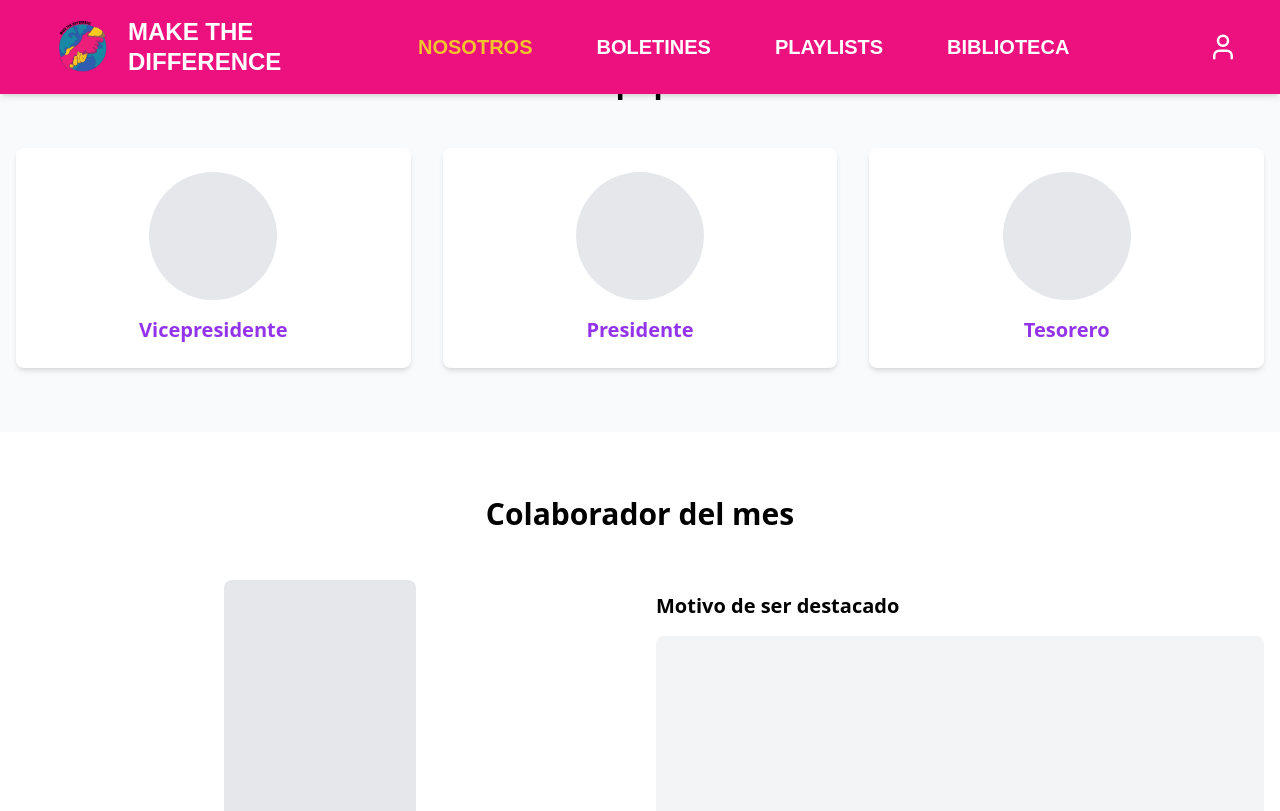
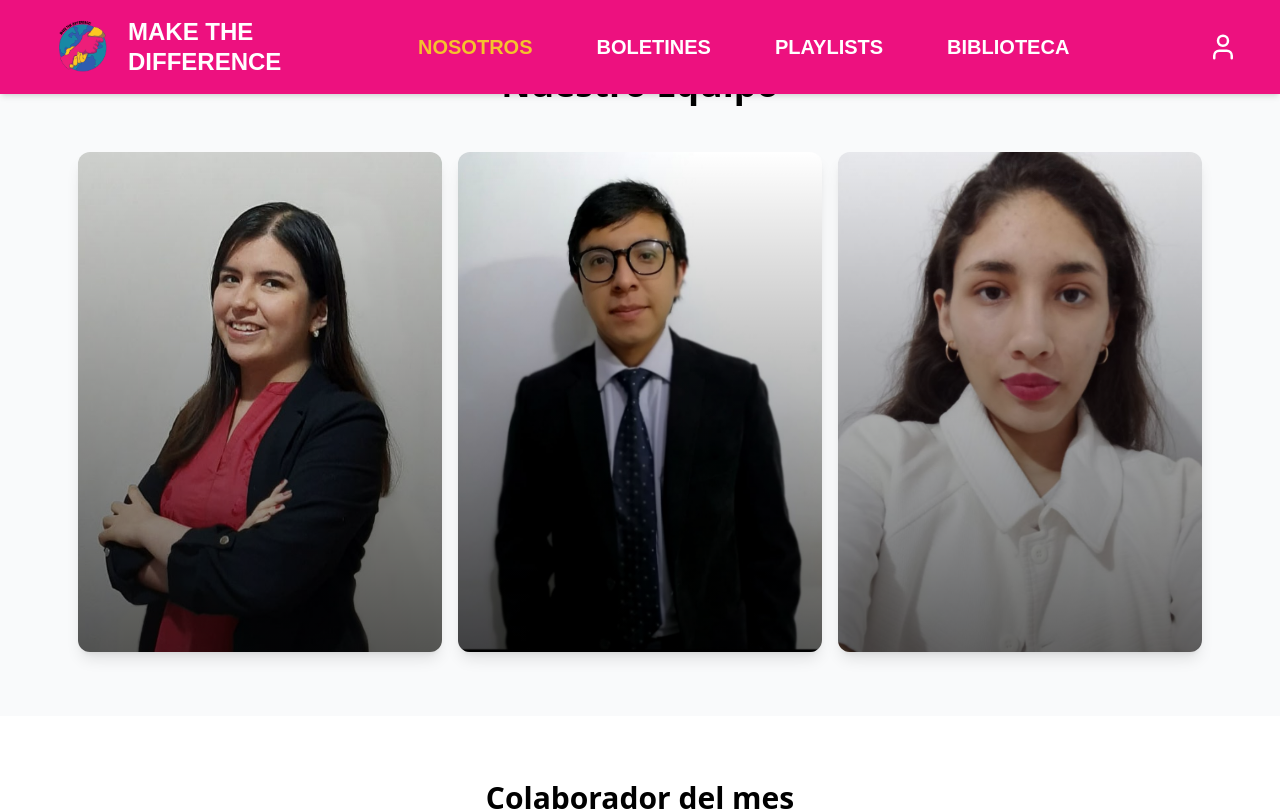
Before and after one commit to Sauro-Dev/LANDING-MTD, a React (Vite) app: page /nosotros in a window 1280 px wide. Shown: the top 811 px of the page. Built offline with nearby package versions, Linux system fonts and the light colour scheme.

Commit message:
feat: hacer dinámica la sección de equipo
Cambio en TeamSection.tsx, donde se reemplaza el código estático por un arreglo de miembros (teamMembers) y usas map para renderizarlos.

```diff
--- a/src/components/landing/us/TeamSection.tsx
+++ b/src/components/landing/us/TeamSection.tsx
@@ -1,17 +1,71 @@
 import { FC } from 'react';
-import TeamMemberCard from './TeamMemberCard';
 
-const TeamSection: FC = () => (
-    <div className="py-16 bg-gray-50">
-        <div className="container mx-auto px-4">
-            <h2 className="text-3xl font-bold text-center mb-12">Equipo</h2>
-            <div className="grid grid-cols-1 md:grid-cols-3 gap-8">
-                <TeamMemberCard role="Vicepresidente" />
-                <TeamMemberCard role="Presidente" />
-                <TeamMemberCard role="Tesorero" />
+const TeamSection: FC = () => {
+    const teamMembers = [
+        {
+            id: '1',
+            url: 'src/assets/team/celine.jpg',
+            name: 'Celine Flores Mostacero',
+            role: 'Fundadora y Presidenta Actual',
+        },
+        {
+            id: '2',
+            url: 'src/assets/team/aref.jpg',
+            name: 'Aref Damian Buendia',
+            role: 'Vicepresidente actual',
+        },
+        {
+            id: '3',
+            url: 'src/assets/team/lesly.jpg',
+            name: 'Lesly Sánchez Vergaray',
+            role: 'Voluntaria y Tesorera del Club',
+        },
+    ];
+
+    return (
+        <div className="py-16 bg-gray-50">
+            <div className="container mx-auto px-4">
+                <h2 className="text-4xl font-bold text-center mb-12">Nuestro Equipo</h2>
+                <div className="group flex max-md:flex-col justify-center gap-4 w-[90%] mx-auto">
+                    {teamMembers.map((member) => (
+                        <article
+                            key={member.id}
+                            className="group/article relative w-full rounded-xl overflow-hidden
+                                md:group-hover:[&:not(:hover)]:w-[20%]
+                                transition-all duration-300 ease-[cubic-bezier(.5,.85,.25,1.15)]
+                                shadow-lg hover:shadow-xl"
+                        >
+                            {/* Capa oscura con la info */}
+                            <div className="absolute inset-0 z-10 p-4 flex flex-col justify-end bg-gradient-to-t from-black/60 to-transparent">
+                                <h3 className="text-white text-2xl font-semibold md:opacity-0 md:translate-y-4 group-hover/article:opacity-100 group-hover/article:translate-y-0 transition-all duration-200">
+                                    {member.name}
+                                </h3>
+                                <p className="text-gray-200 text-lg md:opacity-0 md:translate-y-4 group-hover/article:opacity-100 group-hover/article:translate-y-0 transition-all duration-200 delay-75">
+                                    {member.role}
+                                </p>
+                            </div>
+                            {/* Imagen */}
+                            <img
+                                src={member.url}
+                                alt={member.name}
+                                className="
+                                    object-cover
+                                    object-top
+                                    h-72
+                                    md:h-[500px]
+                                    w-full
+                                    transform
+                                    transition-transform
+                                    duration-300
+                                    group-hover/article:scale-102
+                                "
+                            />
+                        </article>
+                    ))}
+                </div>
             </div>
         </div>
-    </div>
-);
+    );
+};
 
 export default TeamSection;
```
